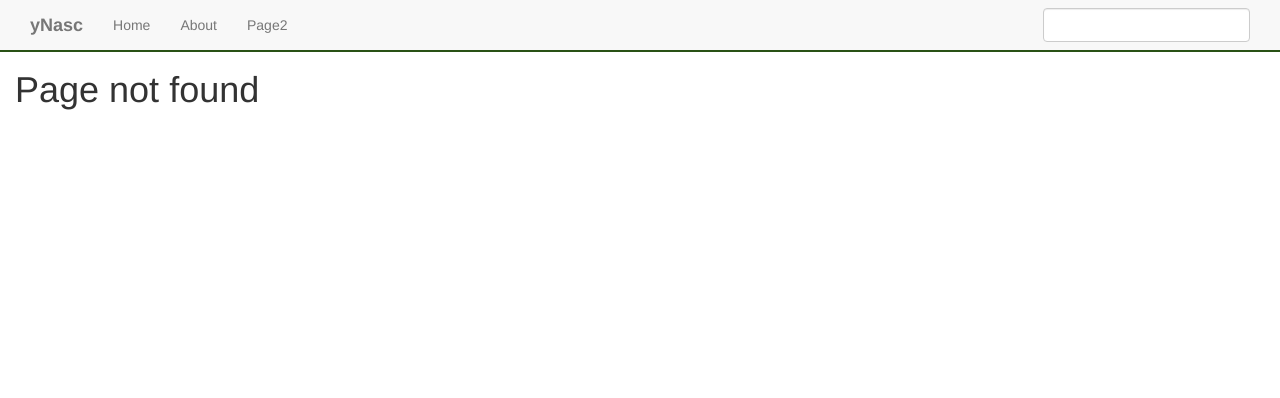
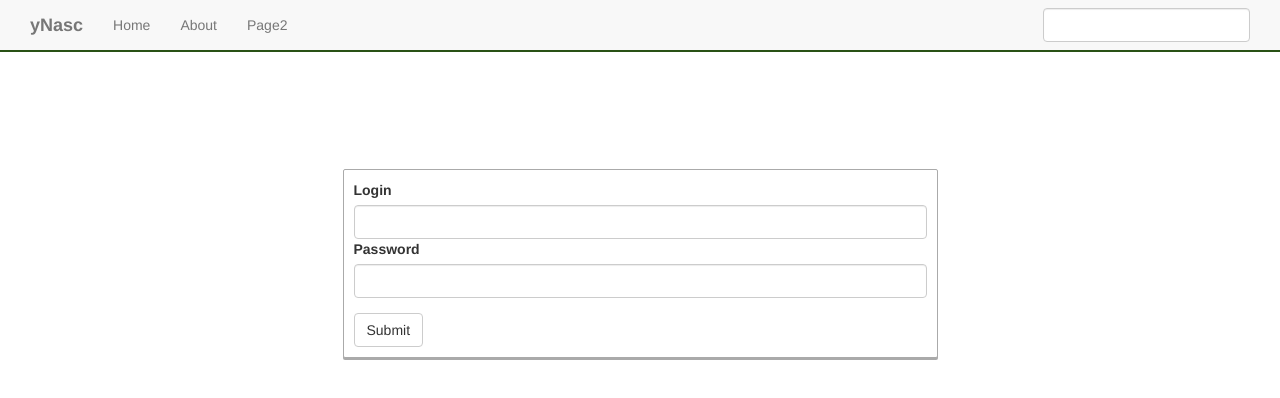
Before and after one commit to YounesM/ynasc2-front, an Angular app: page /admin in a window 1280 px wide. Before the commit this address had no page. Shown: the top 398 px of the page. Built offline with nearby package versions, Linux system fonts and the light colour scheme.

Commit message:
Added login-form layout and login component

```diff
--- a/src/app/app.routes.ts
+++ b/src/app/app.routes.ts
@@ -1,11 +1,13 @@
 import {HomeComponent} from "./routes/home/home.component";
 import {AboutComponent} from "./routes/about/about.component";
 import {NotFoundComponent} from "./routes/not-found/not-found.component";
+import {LoginComponent} from "./routes/login/login.component";
 
 export const routes = [
   //Non-lazy routes
   {path: 'home', component: HomeComponent},
   {path: 'about', component: AboutComponent},
+  {path: 'admin', component: LoginComponent},
   {path: '', redirectTo:'/home', pathMatch: 'full'},
   {path: '**', component: NotFoundComponent}
 ];
--- /dev/null
+++ b/src/app/layouts/login-form/login-form.component.css
@@ -0,0 +1,3 @@
+.login-form{
+  margin-top: 20%;
+}
--- /dev/null
+++ b/src/app/layouts/login-form/login-form.component.html
@@ -0,0 +1,11 @@
+<div class="card login-form">
+  <form (ngSubmit)=onSubmit()>
+    <div class="form-group">
+      <label for="login">Login</label>
+      <input id="login" class="form-control" name="login" type="text" [(ngModel)]="login">
+      <label for="password">Password</label>
+      <input id="password" class="form-control" name="password" type="password" [(ngModel)]="password">
+    </div>
+    <button class="btn btn-default">Submit</button>
+  </form>
+</div>
--- /dev/null
+++ b/src/app/layouts/login-form/login-form.component.ts
@@ -0,0 +1,20 @@
+import { Component, OnInit } from '@angular/core';
+
+@Component({
+  selector: 'app-login-form',
+  templateUrl: './login-form.component.html',
+  styleUrls: ['./login-form.component.css']
+})
+export class LoginFormComponent implements OnInit {
+  login: string;
+  password: string;
+
+  constructor() { }
+
+  ngOnInit() {
+  }
+
+  onSubmit(){
+    console.log(this.login + this.password)
+  }
+}
--- /dev/null
+++ b/src/app/routes/login/login.component.html
@@ -0,0 +1,3 @@
+<div class="col-lg-offset-3 col-lg-6">
+  <app-login-form></app-login-form>
+</div>
--- /dev/null
+++ b/src/app/routes/login/login.component.ts
@@ -0,0 +1,15 @@
+import { Component, OnInit } from '@angular/core';
+
+@Component({
+  selector: 'app-login',
+  templateUrl: './login.component.html',
+  styleUrls: ['./login.component.css']
+})
+export class LoginComponent implements OnInit {
+
+  constructor() { }
+
+  ngOnInit() {
+  }
+
+}
```
Also changed, not shown: src/app/app.module.ts (+9 -5 lines), src/app/routes/login/login.component.css (added), 2 other files (tests, documents, lock files or other folders).
